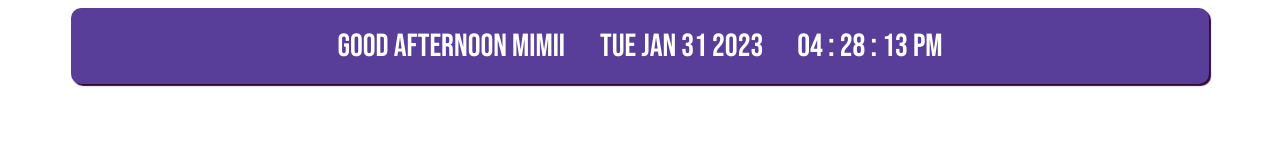
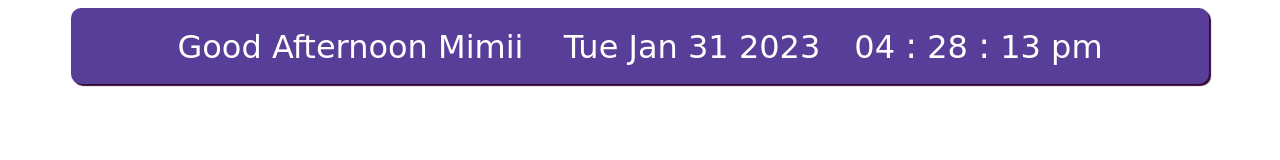
Before and after one commit to Mimii19/notion-, a plain HTML site: page index.html in a window 1280 px wide. Drawn offline with Linux system fonts and the light colour scheme.

Commit message:
Update index.html

```diff
--- a/index.html
+++ b/index.html
@@ -2,7 +2,7 @@
 <!DOCTYPE html>
 <html lang="en">
 <head>
-    <link href="https://fonts.googleapis.com/css2?family=Dancing+Script:wght@700&family=Bebas+Neue" rel="stylesheet">
+    <link href="stylesheet.css" rel="stylesheet">
 
     <meta charset="UTF-8">
     <meta name="viewport" content="width=device-width, initial-scale=1.0">
@@ -54,7 +54,7 @@ h1 {
 
 .clock {
     display: inline;
-    font-family: 'Bebas Neue', cursive;
+    font-family: 'sans-serif', cursive;
     font-size: 2em;
 
 }
@@ -72,14 +72,14 @@ h1 {
 .date {
     display: inline;
     min-width: 162px;
-    font-family: 'Bebas Neue', cursive;
+    font-family: 'sans-serif', cursive;
     font-size: 2em;
     padding-right: 30px;
 }
 .greet{
 
     display:inline;
-    font-family: 'Bebas Neue', cursive;
+    font-family: 'sans-serif', cursive;
     font-size: 2rem;
      padding-right: 30px;
 }
```
